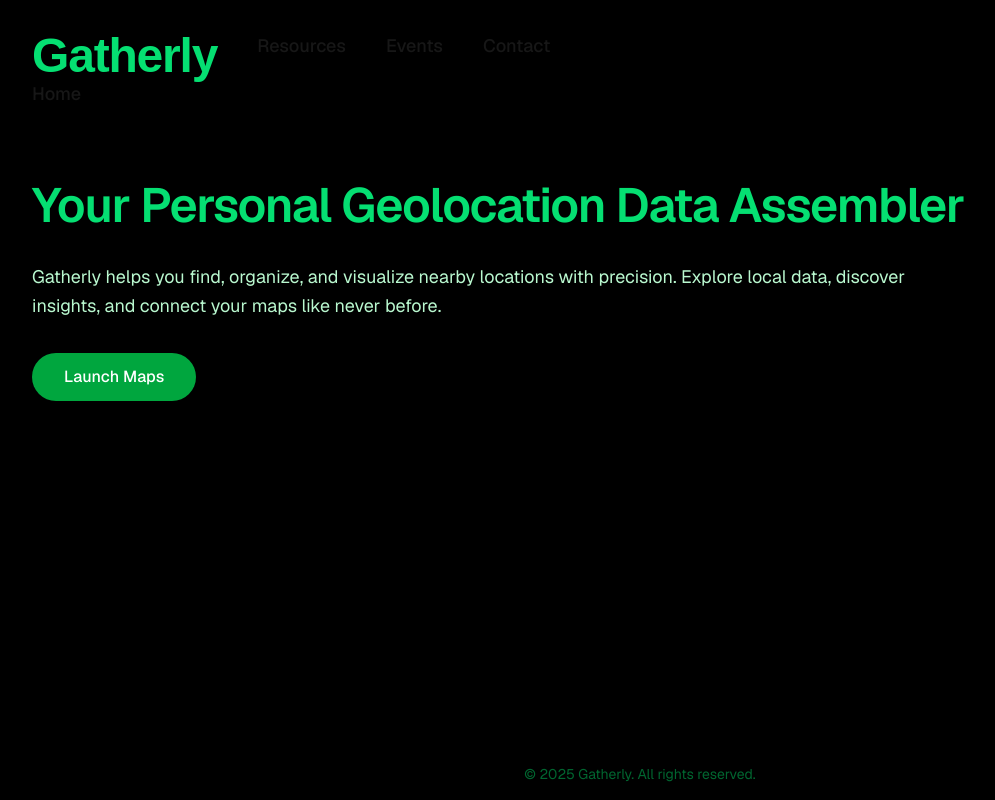
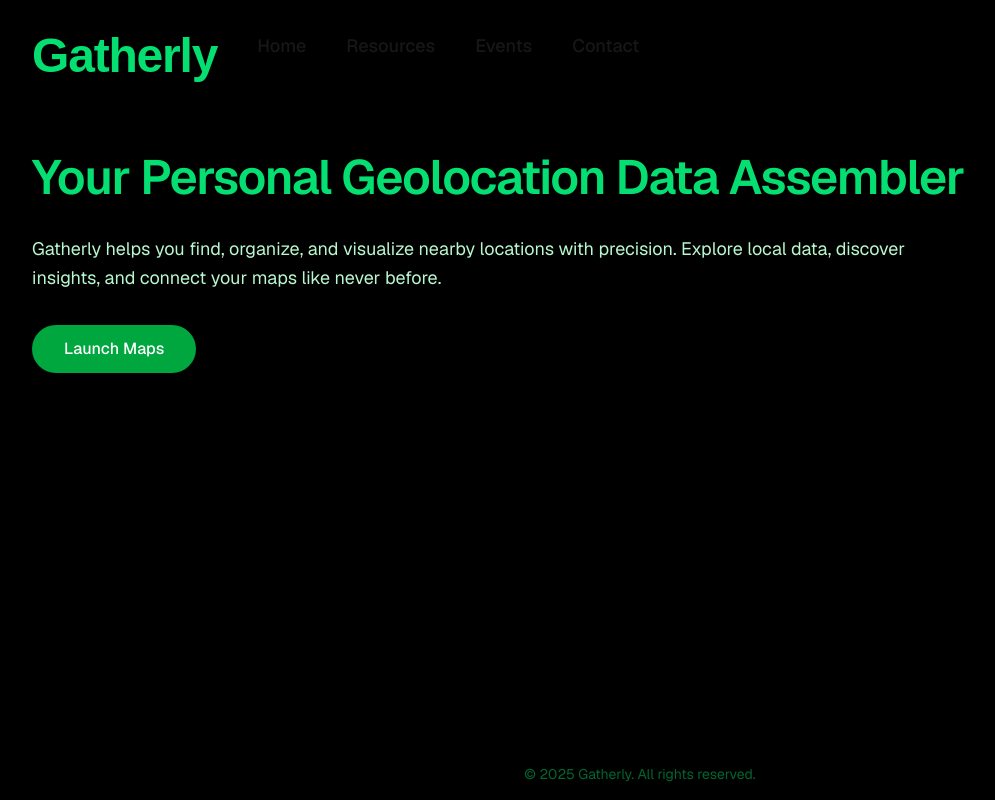
Before and after one commit to TSA-Group/tsa_group_starter, a Next.js app: page / in a window 1280 px wide. Shown: the whole page, without its empty margins (0-995 px from the left). Built offline with nearby package versions, Linux system fonts and the light colour scheme; a web font is replaced by a local one.

Commit message:
Update page.tsx

```diff
--- a/app/page.tsx
+++ b/app/page.tsx
@@ -19,8 +19,7 @@ export default function Home() {
         <header className="w-full flex items-start p-8 bg-black">
           <nav>
         <ul className="flex space-x-10 text-lg font-medium">
-          <li>
-          <h1
+        <h1
             className="text-green-400 text-4xl md:text-5xl font-bold tracking-tight"
             style={{
               fontFamily: "'Tan Buster', sans-serif",
@@ -28,6 +27,7 @@ export default function Home() {
           >
             Gatherly
           </h1>
+          <li>
             <Link
               href="/"
               className="hover:text-green-300 transition-colors duration-200"
@@ -61,6 +61,8 @@ export default function Home() {
           </li>
         </ul>
       </nav>
+
+
         </header>
 
         {/* Main content fills all available space */}
```
